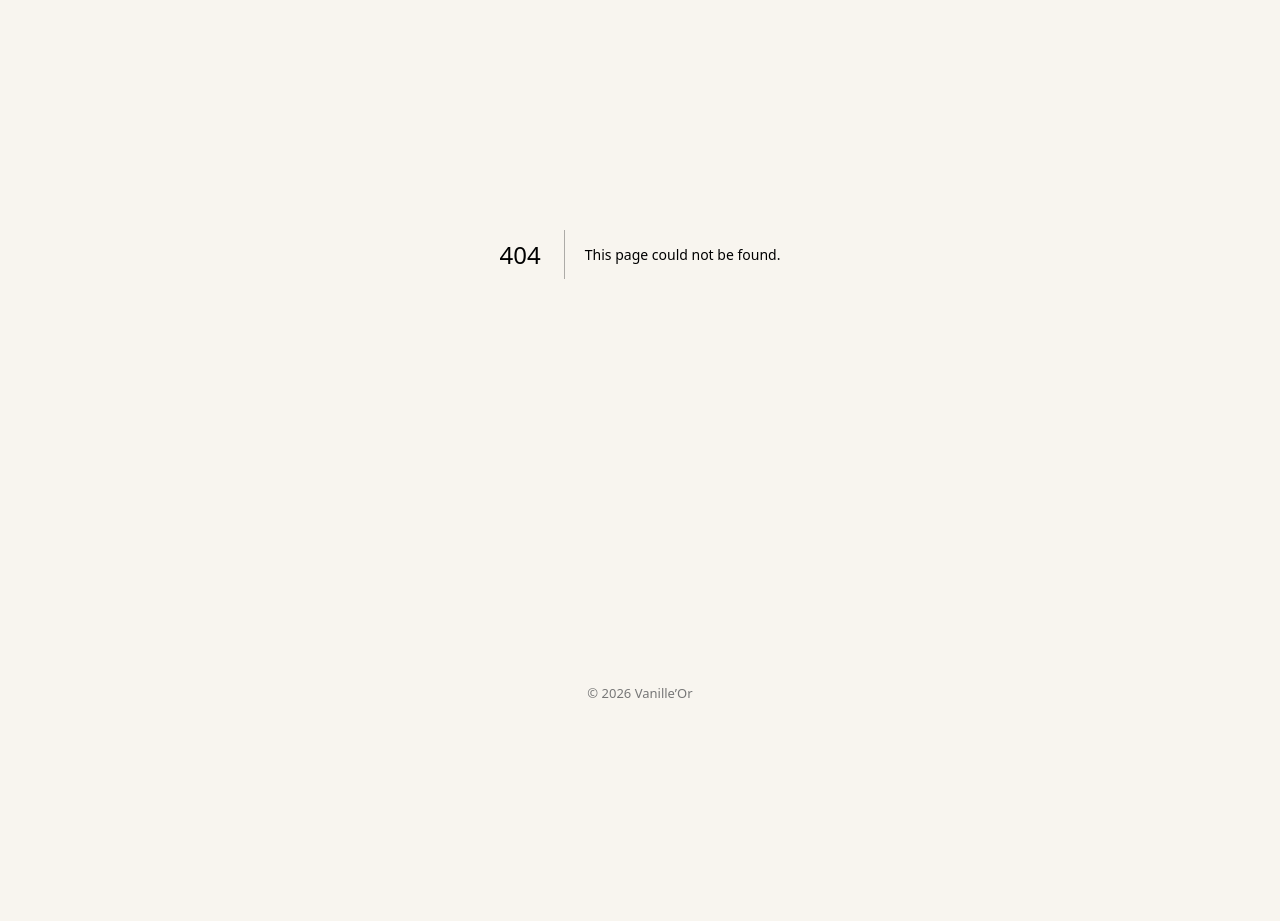
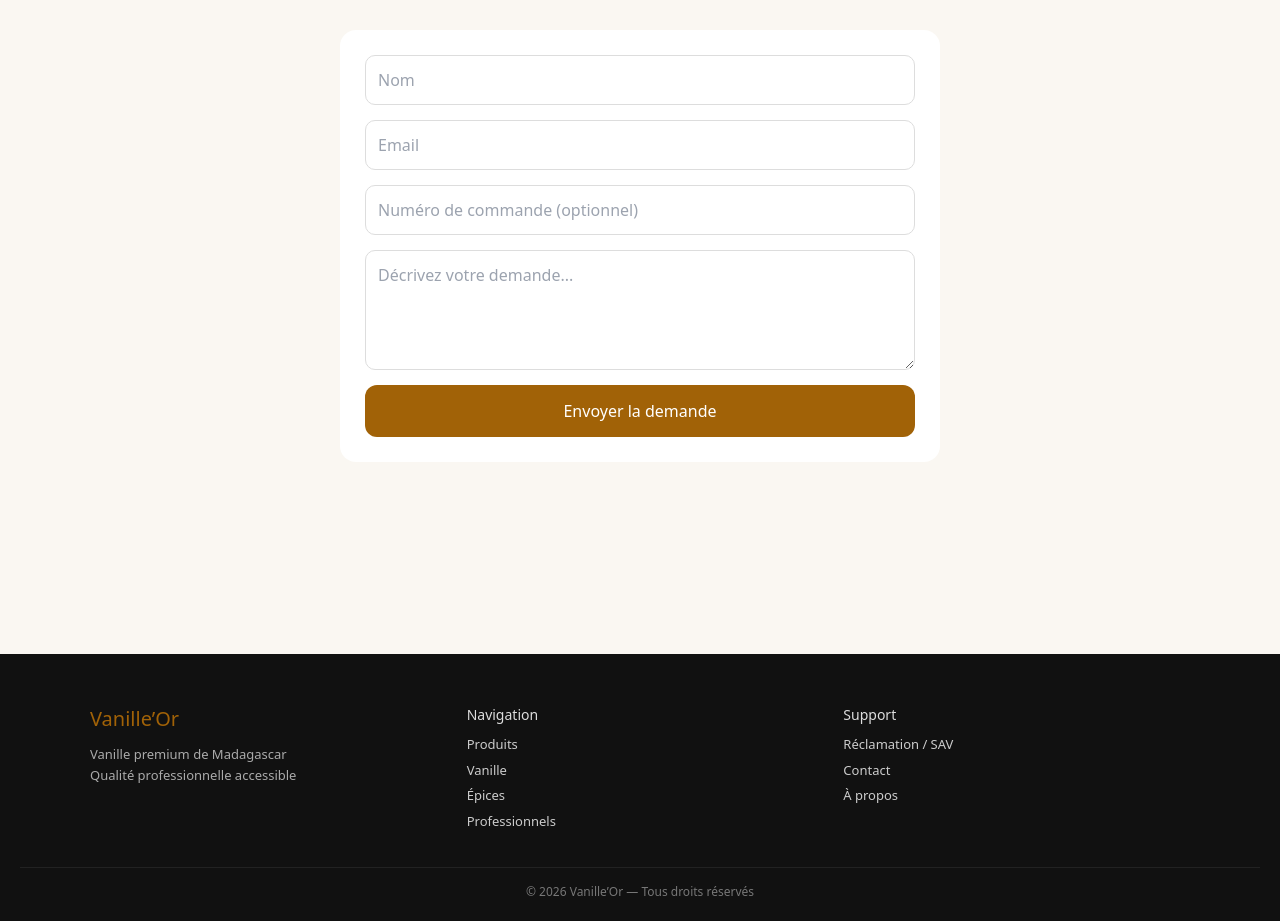
Before and after one commit to Nourdine84/vanille-shop, a Next.js app: page /reclamation in a window 1280 px wide. Before the commit this address had no page. Shown: the part 344-1265 px from the top of the page. Before the commit the page ends 1078 px from the top, so only its background shows below. Built offline with nearby package versions, Linux system fonts and the light colour scheme.

Commit message:
feat(support): add reclamation page + premium footer integration

```diff
--- a/app/layout.tsx
+++ b/app/layout.tsx
@@ -1,6 +1,7 @@
 import "./globals.css";
 import type { Metadata } from "next";
 import React from "react";
+import Link from "next/link";
 import Header from "@/components/header";
 import Providers from "@/components/providers";
 import MiniCart from "@/components/mini-cart";
@@ -20,19 +21,77 @@ export default function RootLayout({
     <html lang="fr">
       <body style={bodyStyle}>
         <Providers>
+          {/* HEADER */}
           <Header />
+
+          {/* MINI CART */}
           <MiniCart />
 
+          {/* CONTENT */}
           <main style={main}>{children}</main>
 
+          {/* FOOTER PREMIUM */}
           <footer style={footer}>
-            © {new Date().getFullYear()} Vanille’Or
+            <div style={footerContainer}>
+
+              {/* BRAND */}
+              <div style={footerCol}>
+                <h3 style={footerTitle}>Vanille’Or</h3>
+                <p style={footerText}>
+                  Vanille premium de Madagascar <br />
+                  Qualité professionnelle accessible
+                </p>
+              </div>
+
+              {/* NAV */}
+              <div style={footerCol}>
+                <h4 style={footerSubtitle}>Navigation</h4>
+                <FooterLink href="/products" label="Produits" />
+                <FooterLink href="/collections/vanille" label="Vanille" />
+                <FooterLink href="/collections/epices" label="Épices" />
+                <FooterLink href="/b2b" label="Professionnels" />
+              </div>
+
+              {/* SUPPORT */}
+              <div style={footerCol}>
+                <h4 style={footerSubtitle}>Support</h4>
+                <FooterLink href="/reclamation" label="Réclamation / SAV" />
+                <FooterLink href="/contact" label="Contact" />
+                <FooterLink href="/about" label="À propos" />
+              </div>
+            </div>
+
+            {/* BOTTOM */}
+            <div style={footerBottom}>
+              © {new Date().getFullYear()} Vanille’Or — Tous droits réservés
+            </div>
           </footer>
         </Providers>
       </body>
     </html>
   );
 }
+
+/* =========================
+   COMPONENT
+========================= */
+function FooterLink({
+  href,
+  label,
+}: {
+  href: string;
+  label: string;
+}) {
+  return (
+    <Link href={href} style={footerLink}>
+      {label}
+    </Link>
+  );
+}
+
+/* =========================
+   STYLE
+========================= */
 
 const bodyStyle = {
   margin: 0,
@@ -44,9 +103,55 @@ const main = {
   minHeight: "80vh",
 };
 
+/* FOOTER */
+
 const footer = {
+  background: "#111",
+  color: "#fff",
+  padding: "50px 20px 20px",
+};
+
+const footerContainer = {
+  maxWidth: "1100px",
+  margin: "0 auto",
+  display: "grid",
+  gridTemplateColumns: "repeat(auto-fit, minmax(200px, 1fr))",
+  gap: "30px",
+};
+
+const footerCol = {};
+
+const footerTitle = {
+  fontSize: "20px",
+  marginBottom: "10px",
+  color: "#a16207",
+};
+
+const footerSubtitle = {
+  fontSize: "14px",
+  marginBottom: "10px",
+  color: "#ddd",
+};
+
+const footerText = {
+  fontSize: "13px",
+  color: "#aaa",
+  lineHeight: "1.6",
+};
+
+const footerLink = {
+  display: "block",
+  fontSize: "13px",
+  color: "#ccc",
+  textDecoration: "none",
+  marginBottom: "6px",
+};
+
+const footerBottom = {
+  marginTop: "30px",
+  paddingTop: "15px",
+  borderTop: "1px solid #222",
   textAlign: "center" as const,
-  padding: "30px",
-  fontSize: "13px",
+  fontSize: "12px",
   color: "#777",
 };
--- /dev/null
+++ b/app/reclamation/page.tsx
@@ -0,0 +1,181 @@
+"use client";
+
+import { useState } from "react";
+
+/* =========================
+   PAGE
+========================= */
+export default function ReclamationPage() {
+  const [loading, setLoading] = useState(false);
+  const [success, setSuccess] = useState(false);
+
+  const [form, setForm] = useState({
+    name: "",
+    email: "",
+    orderId: "",
+    message: "",
+  });
+
+  const handleChange = (e: any) => {
+    setForm({ ...form, [e.target.name]: e.target.value });
+  };
+
+  const handleSubmit = async (e: any) => {
+    e.preventDefault();
+
+    setLoading(true);
+
+    try {
+      // 👉 tu pourras brancher une API plus tard
+      await new Promise((res) => setTimeout(res, 1000));
+
+      setSuccess(true);
+      setForm({
+        name: "",
+        email: "",
+        orderId: "",
+        message: "",
+      });
+    } catch {
+      alert("Erreur lors de l'envoi");
+    } finally {
+      setLoading(false);
+    }
+  };
+
+  return (
+    <div style={page}>
+      <div style={container}>
+
+        <h1 style={title}>Support & Réclamation</h1>
+
+        <p style={subtitle}>
+          Une question ou un problème avec votre commande ?
+          Notre équipe vous répond rapidement.
+        </p>
+
+        {success && (
+          <div style={successBox}>
+            ✅ Votre demande a bien été envoyée
+          </div>
+        )}
+
+        <form onSubmit={handleSubmit} style={formStyle}>
+
+          <input
+            name="name"
+            placeholder="Nom"
+            value={form.name}
+            onChange={handleChange}
+            required
+            style={input}
+          />
+
+          <input
+            name="email"
+            type="email"
+            placeholder="Email"
+            value={form.email}
+            onChange={handleChange}
+            required
+            style={input}
+          />
+
+          <input
+            name="orderId"
+            placeholder="Numéro de commande (optionnel)"
+            value={form.orderId}
+            onChange={handleChange}
+            style={input}
+          />
+
+          <textarea
+            name="message"
+            placeholder="Décrivez votre demande..."
+            value={form.message}
+            onChange={handleChange}
+            required
+            style={textarea}
+          />
+
+          <button
+            type="submit"
+            disabled={loading}
+            style={{
+              ...button,
+              background: loading ? "#999" : "#a16207",
+            }}
+          >
+            {loading ? "Envoi..." : "Envoyer la demande"}
+          </button>
+        </form>
+      </div>
+    </div>
+  );
+}
+
+/* =========================
+   STYLE
+========================= */
+
+const page = {
+  background: "#faf7f2",
+  minHeight: "100vh",
+  padding: "40px 20px",
+};
+
+const container = {
+  maxWidth: "600px",
+  margin: "0 auto",
+};
+
+const title = {
+  textAlign: "center" as const,
+  fontSize: "32px",
+  marginBottom: "10px",
+};
+
+const subtitle = {
+  textAlign: "center" as const,
+  color: "#666",
+  marginBottom: "30px",
+};
+
+const successBox = {
+  background: "#dcfce7",
+  color: "#166534",
+  padding: "12px",
+  borderRadius: "10px",
+  marginBottom: "20px",
+  textAlign: "center" as const,
+};
+
+const formStyle = {
+  background: "white",
+  padding: "25px",
+  borderRadius: "16px",
+  display: "flex",
+  flexDirection: "column" as const,
+  gap: "15px",
+};
+
+const input = {
+  padding: "12px",
+  borderRadius: "10px",
+  border: "1px solid #ddd",
+};
+
+const textarea = {
+  padding: "12px",
+  borderRadius: "10px",
+  border: "1px solid #ddd",
+  minHeight: "120px",
+};
+
+const button = {
+  padding: "14px",
+  borderRadius: "12px",
+  color: "white",
+  border: "none",
+  cursor: "pointer",
+};
```
Also changed, not shown: 1 other file (tests, documents, lock files or other folders).
